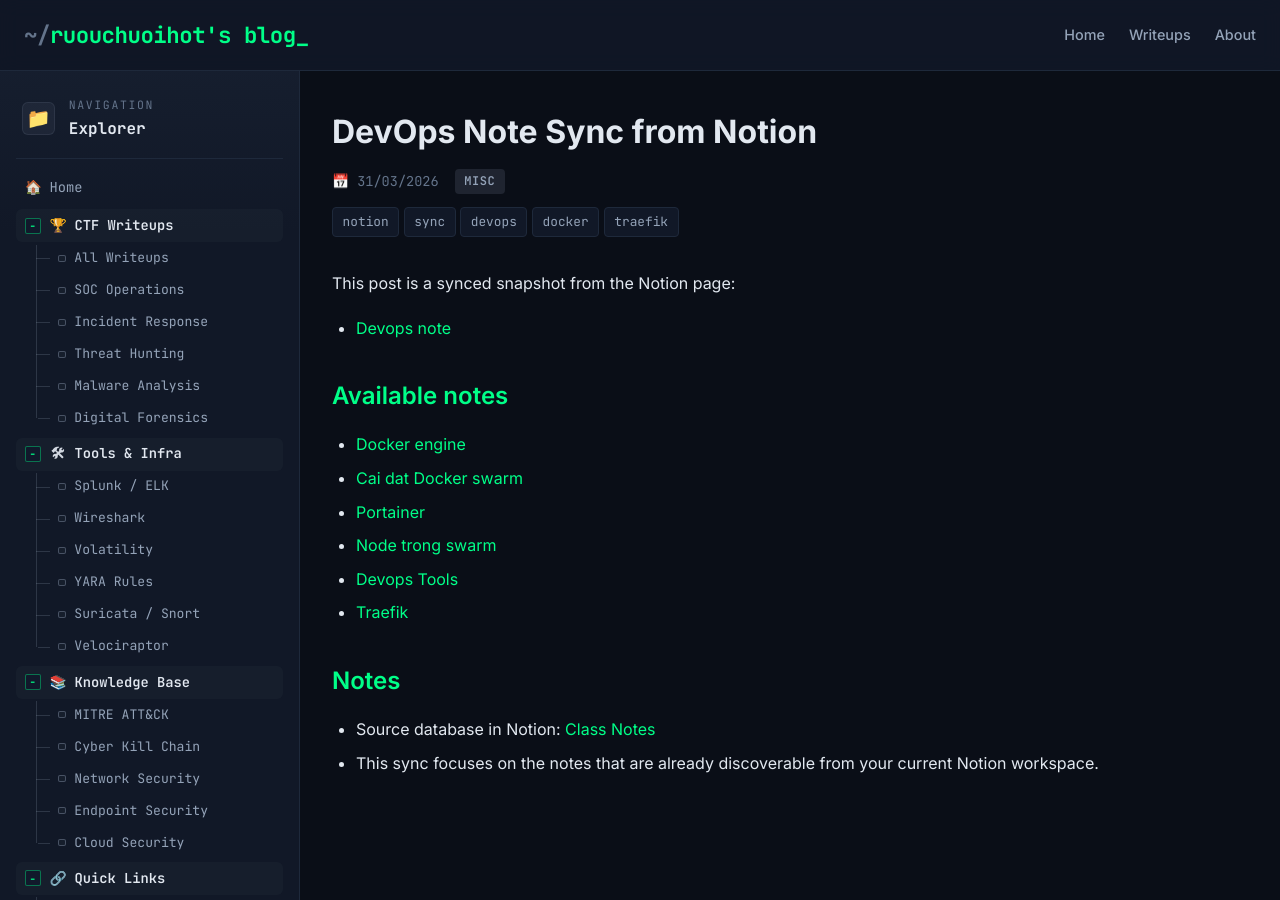
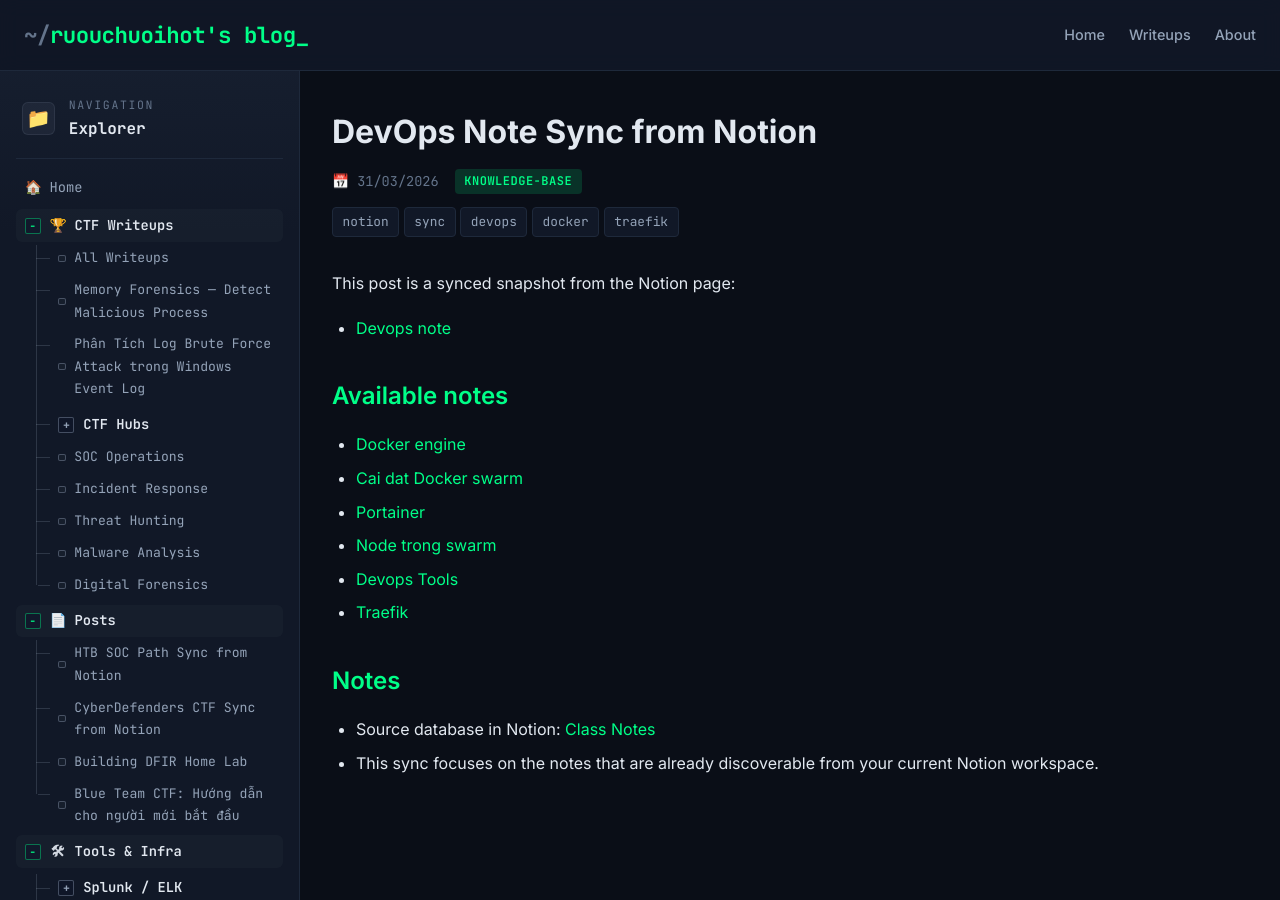
Before and after one commit to ruouchuoihot/ruouchuoihot.github.io, a Jekyll site: the page built from _posts/2026-03-31-devops-note-sync.md, in a window 1280 px wide and 900 px high. Built offline with Jekyll 4.4.1, drawn with Linux system fonts in a browser that asks for light colours.

Commit message:
Reorganize sidebar menu for synced posts

```diff
--- a/_layouts/default.html
+++ b/_layouts/default.html
@@ -53,6 +53,29 @@
             </summary>
             <ul class="tree-children">
               <li class="tree-node"><a class="tree-link" href="{{ '/writeups' | relative_url }}">All Writeups</a></li>
+              {% assign sidebar_writeups = site.writeups | sort: 'title' %}
+              {% for writeup in sidebar_writeups %}
+                <li class="tree-node">
+                  <a class="tree-link" href="{{ writeup.url | relative_url }}">{{ writeup.title }}</a>
+                </li>
+              {% endfor %}
+              {% assign ctf_hubs = site.posts | where_exp: "post", "post.tags contains 'ctf' or post.tags contains 'writeups'" %}
+              {% if ctf_hubs.size > 0 %}
+                <li class="tree-node tree-node-branch">
+                  <details class="tree-group">
+                    <summary class="tree-branch-label tree-branch-label-sub">
+                      <span>CTF Hubs</span>
+                    </summary>
+                    <ul class="tree-children">
+                      {% for post in ctf_hubs %}
+                        <li class="tree-node">
+                          <a class="tree-link" href="{{ post.url | relative_url }}">{{ post.title }}</a>
+                        </li>
+                      {% endfor %}
+                    </ul>
+                  </details>
+                </li>
+              {% endif %}
               <li class="tree-node"><a class="tree-link" href="#">SOC Operations</a></li>
               <li class="tree-node"><a class="tree-link" href="#">Incident Response</a></li>
               <li class="tree-node"><a class="tree-link" href="#">Threat Hunting</a></li>
@@ -65,11 +88,43 @@
         <li class="tree-node tree-node-branch">
           <details class="tree-group" open>
             <summary class="tree-branch-label">
+              <span class="tree-icon" aria-hidden="true">&#128196;</span>
+              <span>Posts</span>
+            </summary>
+            <ul class="tree-children">
+              {% for post in site.posts %}
+                {% unless post.title == "Splunk Note Sync from Notion" or post.title == "DevOps Note Sync from Notion" %}
+                <li class="tree-node">
+                  <a class="tree-link" href="{{ post.url | relative_url }}">{{ post.title }}</a>
+                </li>
+                {% endunless %}
+              {% endfor %}
+            </ul>
+          </details>
+        </li>
+
+        <li class="tree-node tree-node-branch">
+          <details class="tree-group" open>
+            <summary class="tree-branch-label">
               <span class="tree-icon" aria-hidden="true">&#128736;</span>
               <span>Tools &amp; Infra</span>
             </summary>
             <ul class="tree-children">
-              <li class="tree-node"><a class="tree-link" href="#">Splunk / ELK</a></li>
+              <li class="tree-node tree-node-branch">
+                <details class="tree-group">
+                  <summary class="tree-branch-label tree-branch-label-sub">
+                    <span>Splunk / ELK</span>
+                  </summary>
+                  <ul class="tree-children">
+                    {% assign splunk_posts = site.posts | where_exp: "post", "post.title == 'Splunk Note Sync from Notion' or post.tags contains 'splunk'" %}
+                    {% for post in splunk_posts %}
+                      <li class="tree-node">
+                        <a class="tree-link" href="{{ post.url | relative_url }}">{{ post.title }}</a>
+                      </li>
+                    {% endfor %}
+                  </ul>
+                </details>
+              </li>
               <li class="tree-node"><a class="tree-link" href="#">Wireshark</a></li>
               <li class="tree-node"><a class="tree-link" href="#">Volatility</a></li>
               <li class="tree-node"><a class="tree-link" href="#">YARA Rules</a></li>
@@ -86,6 +141,12 @@
               <span>Knowledge Base</span>
             </summary>
             <ul class="tree-children">
+              {% assign knowledge_posts = site.posts | where_exp: "post", "post.category == 'knowledge-base' or post.title == 'DevOps Note Sync from Notion'" %}
+              {% for post in knowledge_posts %}
+                <li class="tree-node">
+                  <a class="tree-link" href="{{ post.url | relative_url }}">{{ post.title }}</a>
+                </li>
+              {% endfor %}
               <li class="tree-node"><a class="tree-link" href="#">MITRE ATT&amp;CK</a></li>
               <li class="tree-node"><a class="tree-link" href="#">Cyber Kill Chain</a></li>
               <li class="tree-node"><a class="tree-link" href="#">Network Security</a></li>
--- a/_posts/2026-03-31-devops-note-sync.md
+++ b/_posts/2026-03-31-devops-note-sync.md
@@ -1,7 +1,7 @@
 ---
 title: "DevOps Note Sync from Notion"
 date: 2026-03-31
-category: misc
+category: knowledge-base
 tags: [notion, sync, devops, docker, traefik]
 excerpt: "Synced index of DevOps notes currently tracked in Notion."
 ---
```
Also changed, not shown: 1 other file.
